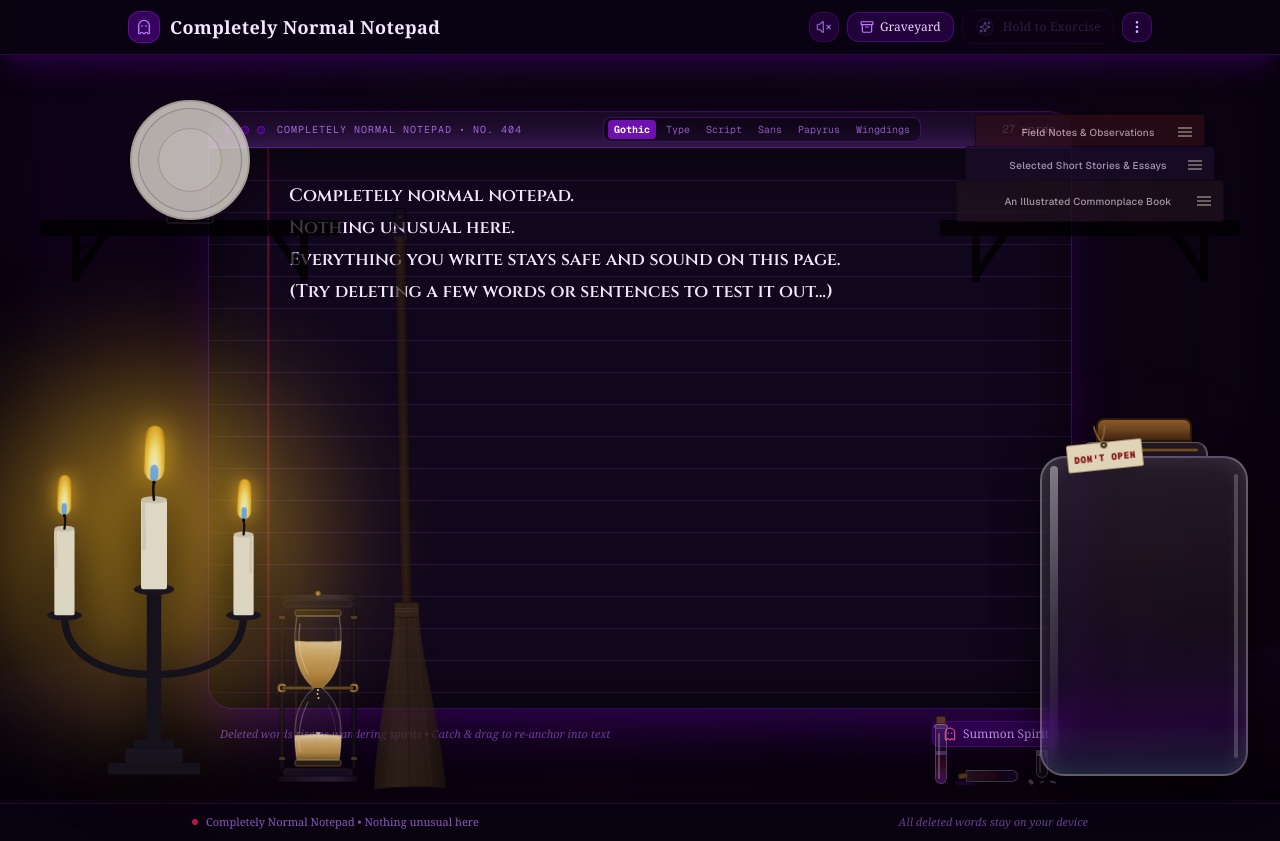
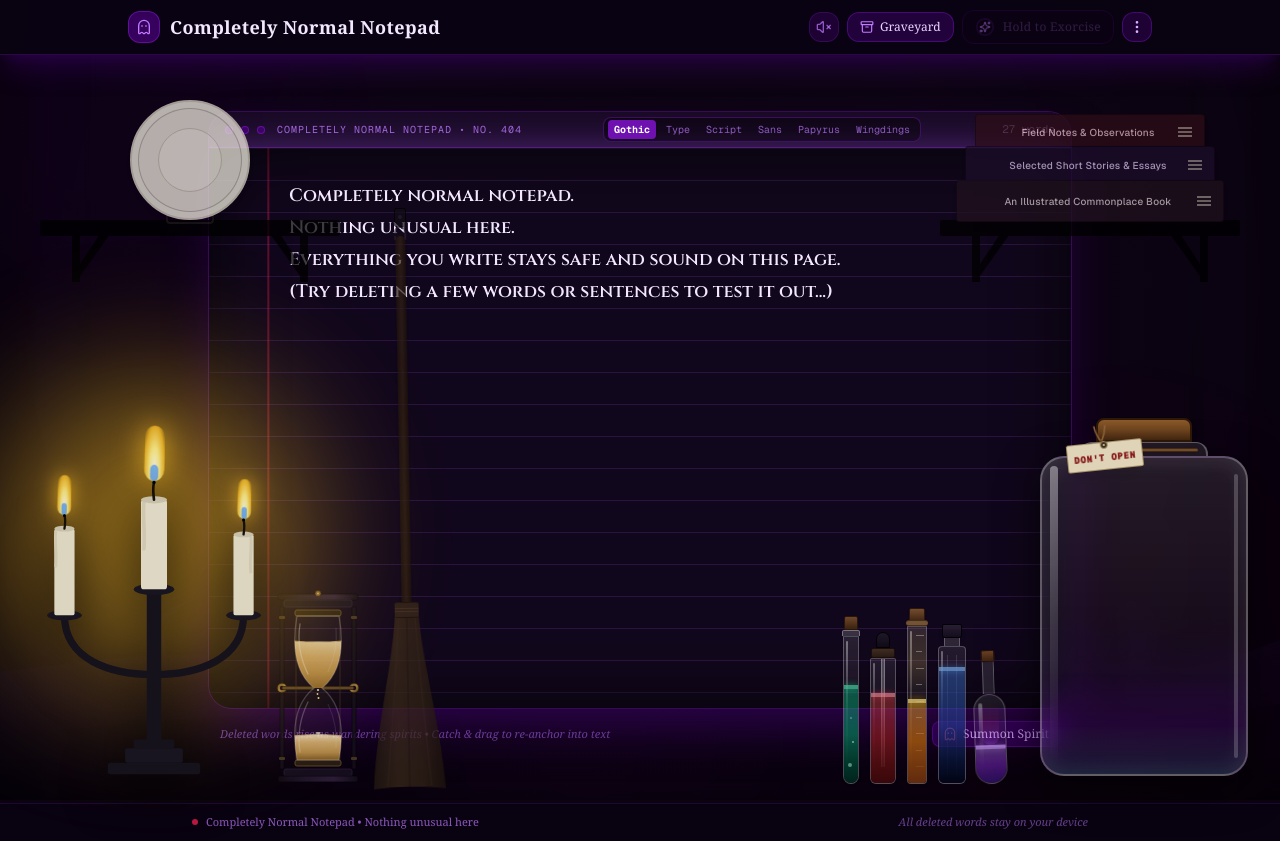
Before and after one commit to Dr-Ghost7/completely-normal-notepad, a Next.js app: page / in a window 1280 px wide. Built offline with nearby package versions, Linux system fonts and the light colour scheme.

Commit message:
feat: expand specimen vials to 5 distinct tall bottles with diverse occult liquids

```diff
--- a/src/components/SpecimenVials.tsx
+++ b/src/components/SpecimenVials.tsx
@@ -3,70 +3,174 @@
 import React from 'react';
 
 /**
- * Specimen Vials Clustered near the Spirit Punishment Jar.
- * Atmospheric environmental storytelling:
- * - 1 sealed with dark spectral fluid
- * - 1 knocked over on its side with cork popped
- * - 1 shattered, empty glass tube (an escaped entity!)
- * Ghost collision is disabled per user request: "Ghosts don't do anything to that."
+ * Specimen Vials & Apothecary Bottles Clustered by the Spirit Jar.
+ * Features 5 distinct vessels with unique shapes, stoppers, and glowing occult liquids:
+ * 1. Slender Specimen Tube (162px) - Bioluminescent Emerald Ectoplasm
+ * 2. Dropper Tincture Bottle (142px) - Deep Ruby Bloodroot Elixir
+ * 3. Tallest Graduated Cylinder (172px) - Liquid Phosphor with Volume Marks
+ * 4. Faceted Apothecary Flagon (152px) - Deep Cobalt Nightshade Extract
+ * 5. Round-Bellied Phial (136px) - Amethyst Mist & Swirling Spirit Vapor
+ *
+ * Heights (~136px - 172px) stand at roughly half the height of the spirit jar (~320px).
  */
 export const SpecimenVials: React.FC = () => {
   return (
-    <div
+    <aside
       aria-label="Specimen Vials on Desk"
-      className="fixed right-48 sm:right-56 bottom-4 z-20 pointer-events-none select-none hidden md:flex items-end gap-2.5 opacity-75 hover:opacity-95 transition-opacity duration-300"
+      className="fixed right-[12rem] sm:right-[14rem] lg:right-[15.5rem] xl:right-[17rem] 2xl:right-[18.5rem] bottom-4 z-30 pointer-events-auto select-none hidden md:flex items-end gap-2 sm:gap-2.5 opacity-85 hover:opacity-100 transition-opacity duration-300"
     >
-      {/* 1. UPRIGHT VIAL (Sealed with dark purple glowing residue) */}
-      <div className="flex flex-col items-center">
+      {/* ========================================================
+          1. SLENDER SPECIMEN TUBE (162px tall, Emerald Ectoplasm)
+          ======================================================== */}
+      <div
+        className="flex flex-col items-center group cursor-pointer transition-transform duration-200 hover:-translate-y-1"
+        title="Specimen #07: Bioluminescent Ectoplasm"
+      >
         {/* Cork Stopper */}
-        <div className="w-2.5 h-2 bg-[#6b4423] border border-[#3e2410] rounded-t-xs" />
+        <div className="w-3.5 h-3.5 bg-gradient-to-b from-[#80532d] via-[#633e1e] to-[#42270f] border border-[#2d1809] rounded-t-xs shadow-sm" />
         {/* Glass Lip */}
-        <div className="w-3.5 h-1 bg-white/20 border-x border-t border-white/40 rounded-t-sm" />
-        {/* Glass Tube */}
-        <div className="w-3 h-14 bg-gradient-to-b from-white/10 via-white/5 to-purple-950/40 border border-white/30 rounded-b-md relative overflow-hidden flex flex-col justify-end">
-          {/* Swirling Spectral Fluid */}
-          <div className="w-full h-8 bg-gradient-to-t from-purple-800/60 via-rose-900/40 to-transparent relative">
-            {/* Fluid meniscus */}
-            <div className="w-full h-1 bg-purple-400/40 blur-[0.5px]" />
+        <div className="w-4.5 h-1.5 bg-white/20 border-x border-t border-white/40 rounded-t-xs backdrop-blur-xs" />
+        {/* Glass Tube Body */}
+        <div className="w-4 h-[148px] bg-gradient-to-b from-white/12 via-white/5 to-emerald-950/40 border border-white/30 rounded-b-full relative overflow-hidden flex flex-col justify-end shadow-sm">
+          {/* Specular Glare */}
+          <div className="absolute left-0.5 top-1 bottom-1 w-0.5 bg-gradient-to-b from-white/45 via-white/15 to-transparent rounded-full pointer-events-none" />
+
+          {/* Glowing Emerald Fluid (65% full) */}
+          <div className="w-full h-[98px] bg-gradient-to-t from-emerald-950/90 via-emerald-600/65 to-emerald-400/40 relative flex flex-col justify-between">
+            {/* Glowing Surface Meniscus */}
+            <div className="w-full h-1 bg-emerald-300/60 shadow-[0_0_6px_rgba(52,211,153,0.6)]" />
+
+            {/* Rising Micro-bubbles */}
+            <div className="relative w-full h-full overflow-hidden pointer-events-none">
+              <span className="absolute left-1 bottom-4 w-1 h-1 rounded-full bg-emerald-200/60 animate-pulse" />
+              <span className="absolute right-1 bottom-10 w-0.5 h-0.5 rounded-full bg-emerald-100/70" />
+              <span className="absolute left-1.5 bottom-16 w-0.5 h-0.5 rounded-full bg-emerald-200/50" />
+            </div>
           </div>
-          {/* Glass specular reflection */}
-          <div className="absolute left-0.5 top-1 bottom-1 w-0.5 bg-white/30 rounded-full" />
         </div>
       </div>
 
-      {/* 2. KNOCKED OVER VIAL (Lying on side, cork popped) */}
-      <div className="relative flex items-center mb-0.5">
-        {/* Popped Cork on Desk */}
-        <div className="w-2.5 h-1.5 bg-[#6b4423] border border-[#3e2410] rounded-xs -mr-0.5 z-10 transform -rotate-12" />
-        {/* Horizontal Fallen Glass Tube */}
-        <div className="w-13 h-3 bg-gradient-to-r from-white/10 via-white/5 to-purple-950/30 border border-white/25 rounded-r-md relative flex items-center">
-          {/* Remnant fluid stain in bottom of tube */}
-          <div className="w-7 h-1.5 bg-rose-950/40 rounded-full ml-1 blur-[0.5px]" />
-          {/* Small puddle leaking from mouth */}
-          <div className="absolute -left-3 top-2.5 w-5 h-1 rounded-full bg-purple-950/50 blur-[0.5px]" />
+      {/* ========================================================
+          2. DROPPER TINCTURE BOTTLE (142px tall, Ruby Bloodroot)
+          ======================================================== */}
+      <div
+        className="flex flex-col items-center group cursor-pointer transition-transform duration-200 hover:-translate-y-1"
+        title="Tincture of Bloodroot (Dropper Pipette Inside)"
+      >
+        {/* Rubber Dropper Bulb */}
+        <div className="w-3.5 h-4 bg-gradient-to-b from-[#241c2b] to-[#120c18] rounded-t-full border border-black shadow-inner" />
+        {/* Fluted Dark Collar */}
+        <div className="w-6 h-2.5 bg-gradient-to-b from-[#4a3424] to-[#2e1f13] border border-[#1b1109] rounded-xs shadow-xs" />
+        {/* Glass Bottle Body */}
+        <div className="w-6.5 h-[126px] bg-gradient-to-b from-white/10 via-white/5 to-rose-950/40 border border-white/30 rounded-b-md rounded-t-xs relative overflow-hidden flex flex-col justify-end shadow-sm">
+          {/* Glass Pipette dipped down into the fluid */}
+          <div className="absolute left-1/2 -translate-x-1/2 top-0 bottom-4 w-1 bg-white/25 border-x border-white/30 pointer-events-none" />
+
+          {/* Specular Glare */}
+          <div className="absolute left-0.5 top-1 bottom-1 w-0.5 bg-gradient-to-b from-white/40 via-white/10 to-transparent rounded-full pointer-events-none" />
+
+          {/* Ruby Red Fluid (72% full) */}
+          <div className="w-full h-[90px] bg-gradient-to-t from-[#450a0a]/95 via-[#991b1b]/70 to-[#ef4444]/40 relative">
+            {/* Glowing Meniscus */}
+            <div className="w-full h-1 bg-rose-300/60 shadow-[0_0_6px_rgba(244,63,94,0.5)]" />
+          </div>
         </div>
       </div>
 
-      {/* 3. SHATTERED EMPTY VIAL (Broken jagged neck, escaped spirit!) */}
-      <div className="flex flex-col items-center">
-        {/* Jagged Broken Glass Tube (Empty) */}
-        <div className="w-3 h-7 bg-white/5 border border-white/25 border-t-0 rounded-b-md relative overflow-hidden flex flex-col justify-between">
-          {/* Jagged shattered top rim */}
-          <div className="w-full flex justify-between">
-            <span className="w-1 h-1.5 bg-white/30 clip-polygon" />
-            <span className="w-1 h-0.5 bg-white/20" />
-            <span className="w-0.5 h-2 bg-white/35" />
+      {/* ========================================================
+          3. TALLEST GRADUATED SPECIMEN CYLINDER (172px, Phosphor)
+          ======================================================== */}
+      <div
+        className="flex flex-col items-center group cursor-pointer transition-transform duration-200 hover:-translate-y-1"
+        title="Graduated Laboratory Cylinder: Liquid Phosphor"
+      >
+        {/* Cork Stopper */}
+        <div className="w-4 h-3.5 bg-gradient-to-b from-[#875932] via-[#694222] to-[#472a12] border border-[#311b0a] rounded-t-xs shadow-sm" />
+        {/* Twine Neck Wrap */}
+        <div className="w-5.5 h-1.5 bg-[#856139] border-y border-[#4f351b] -mt-0.5 z-10 rounded-full" />
+        {/* Tall Cylinder Body */}
+        <div className="w-5 h-[158px] bg-gradient-to-b from-white/12 via-white/5 to-amber-950/40 border border-white/30 rounded-b-sm relative overflow-hidden flex flex-col justify-end shadow-sm">
+          {/* Volumetric Graduations (Tick Marks) */}
+          <div className="absolute right-0.5 top-2 bottom-4 w-2 flex flex-col justify-between pointer-events-none opacity-40">
+            <div className="w-2 h-[1px] bg-white" />
+            <div className="w-1.5 h-[1px] bg-white" />
+            <div className="w-2 h-[1px] bg-white" />
+            <div className="w-1.5 h-[1px] bg-white" />
+            <div className="w-2 h-[1px] bg-white" />
+            <div className="w-1.5 h-[1px] bg-white" />
+            <div className="w-2 h-[1px] bg-white" />
+            <div className="w-1.5 h-[1px] bg-white" />
+            <div className="w-2 h-[1px] bg-white" />
           </div>
-          {/* Glass glare */}
-          <div className="absolute left-0.5 top-1 bottom-1 w-0.5 bg-white/20 rounded-full" />
-        </div>
-        {/* Broken glass shards scattered on desk floor */}
-        <div className="w-7 h-1 relative flex items-center justify-between mt-0.5">
-          <div className="w-1.5 h-1 bg-white/30 rounded-xs transform rotate-45" />
-          <div className="w-1 h-0.5 bg-white/25 rounded-xs transform -rotate-25" />
-          <div className="w-1.5 h-0.5 bg-white/35 rounded-xs transform rotate-15" />
+
+          {/* Specular Glare */}
+          <div className="absolute left-0.5 top-1 bottom-1 w-0.5 bg-gradient-to-b from-white/45 via-white/15 to-transparent rounded-full pointer-events-none" />
+
+          {/* Ambient Phosphor Vapor in Upper Chamber */}
+          <div className="absolute top-0 bottom-[84px] inset-x-0 bg-gradient-to-b from-amber-400/5 via-amber-300/15 to-transparent pointer-events-none" />
+
+          {/* Liquid Phosphor (52% full) */}
+          <div className="w-full h-[84px] bg-gradient-to-t from-[#78350f]/95 via-[#d97706]/70 to-[#fbbf24]/45 relative">
+            {/* Bright Golden Meniscus */}
+            <div className="w-full h-1 bg-amber-200/70 shadow-[0_0_8px_rgba(251,191,36,0.6)]" />
+          </div>
         </div>
       </div>
-    </div>
+
+      {/* ========================================================
+          4. FACETED APOTHECARY FLAGON (152px tall, Cobalt Nightshade)
+          ======================================================== */}
+      <div
+        className="flex flex-col items-center group cursor-pointer transition-transform duration-200 hover:-translate-y-1"
+        title="Faceted Flagon: Essence of Nightshade"
+      >
+        {/* Octagonal Dark Stopper */}
+        <div className="w-5 h-3.5 bg-gradient-to-b from-[#2e2338] to-[#150f1b] border border-black rounded-xs shadow-md" />
+        {/* Glass Neck */}
+        <div className="w-4 h-2 bg-white/15 border-x border-white/30" />
+        {/* Hexagonal Flagon Body */}
+        <div className="w-7 h-[138px] bg-gradient-to-b from-white/10 via-white/5 to-blue-950/40 border border-white/30 rounded-b-md rounded-t-sm relative overflow-hidden flex flex-col justify-end shadow-sm">
+          {/* Vertical Beveled Facet Lines */}
+          <div className="absolute left-2 top-2 bottom-2 w-[1px] bg-white/15 pointer-events-none" />
+          <div className="absolute right-2 top-2 bottom-2 w-[1px] bg-white/15 pointer-events-none" />
+
+          {/* Specular Glare */}
+          <div className="absolute left-0.5 top-1 bottom-1 w-0.5 bg-gradient-to-b from-white/40 via-white/10 to-transparent rounded-full pointer-events-none" />
+
+          {/* Deep Cobalt Indigo Fluid (85% full) */}
+          <div className="w-full h-[116px] bg-gradient-to-t from-[#020617]/95 via-[#1e3a8a]/75 to-[#3b82f6]/40 relative">
+            {/* Blue Meniscus */}
+            <div className="w-full h-1 bg-blue-300/60 shadow-[0_0_6px_rgba(96,165,250,0.5)]" />
+          </div>
+        </div>
+      </div>
+
+      {/* ========================================================
+          5. ROUND-BELLIED PHIAL (136px tall, Amethyst Spirit Mist)
+          ======================================================== */}
+      <div
+        className="flex flex-col items-center group cursor-pointer transition-transform duration-200 hover:-translate-y-1 transform -rotate-2 origin-bottom"
+        title="Spherical Phial: Volatile Spirit Vapor"
+      >
+        {/* Tapered Cork Stopper */}
+        <div className="w-3.5 h-3 bg-gradient-to-b from-[#7a4c25] to-[#452710] border border-[#2b1708] rounded-t-xs shadow-sm" />
+        {/* Slender Glass Neck */}
+        <div className="w-3 h-8 bg-white/12 border-x border-white/30 backdrop-blur-xs" />
+        {/* Bulbous Spherical Glass Belly */}
+        <div className="w-8 h-[90px] bg-gradient-to-b from-white/10 via-white/5 to-purple-950/40 border border-white/30 rounded-full relative overflow-hidden flex flex-col justify-end shadow-sm">
+          {/* Specular Glare Curve */}
+          <div className="absolute left-1 top-2 bottom-2 w-1 rounded-full bg-gradient-to-b from-white/40 via-white/10 to-transparent pointer-events-none" />
+
+          {/* Swirling Ghostly Vapor in Bulb Upper Half */}
+          <div className="absolute top-2 bottom-[38px] inset-x-1.5 rounded-full bg-gradient-to-t from-purple-500/25 via-rose-500/10 to-transparent animate-pulse pointer-events-none" />
+
+          {/* Amethyst Violet Fluid in Lower Belly (42% full) */}
+          <div className="w-full h-[38px] bg-gradient-to-t from-[#2e1065]/95 via-[#6b21a8]/70 to-[#c084fc]/40 relative rounded-b-full">
+            {/* Violet Meniscus */}
+            <div className="w-full h-1 bg-purple-300/60 shadow-[0_0_6px_rgba(192,132,252,0.5)]" />
+          </div>
+        </div>
+      </div>
+    </aside>
   );
 };
```
